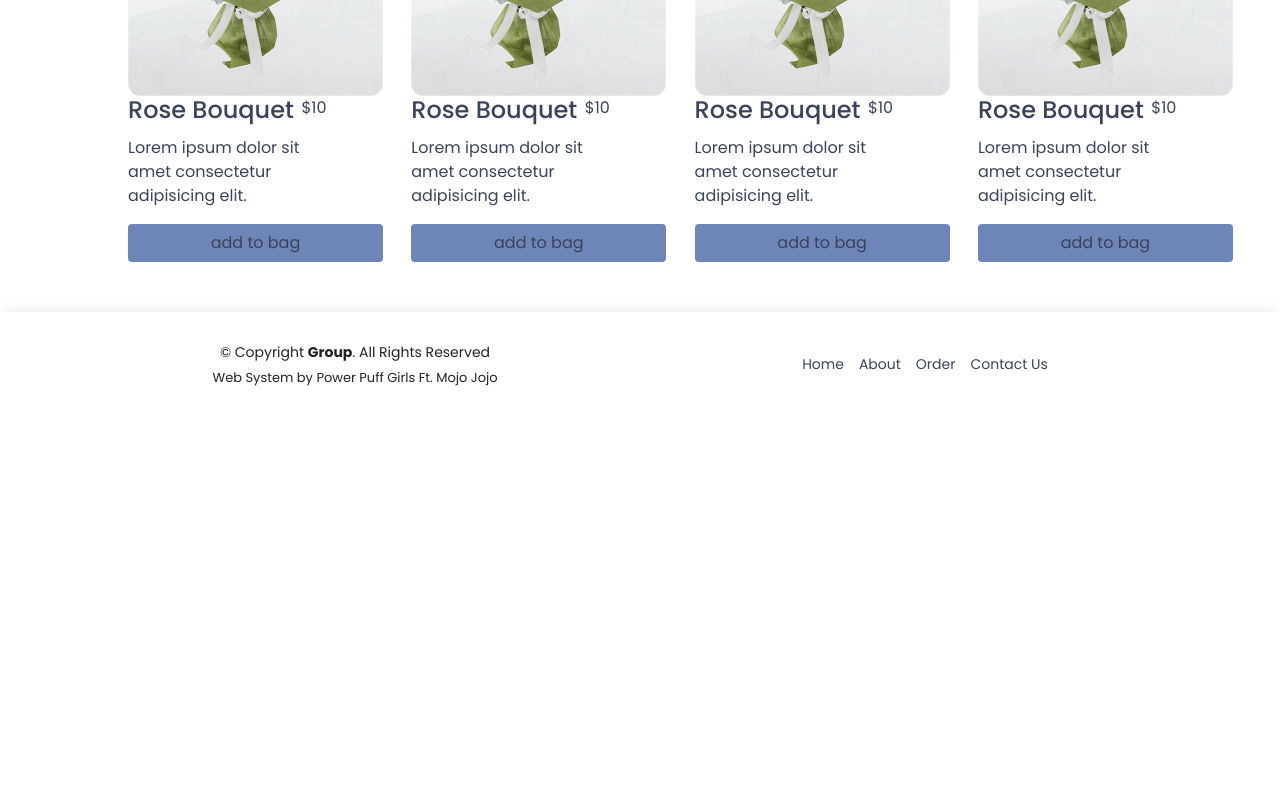
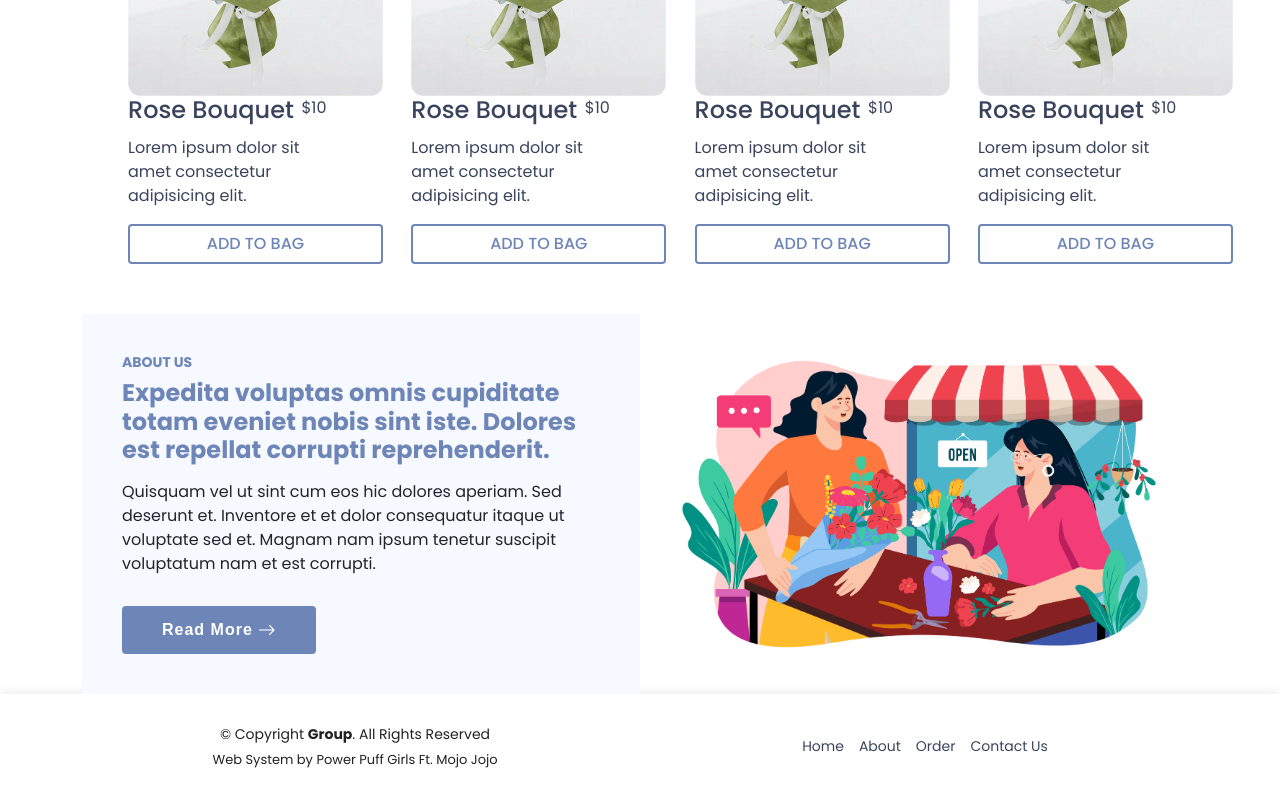
Before and after one commit to raeganfaith/MEAN-FlowerBouquet-Ecommerce, an Angular app: page / in a window 1280 px wide. Shown: the part 895-1695 px from the top of the page. Before the commit the page ends 1313 px from the top, so only its background shows below. Built offline with nearby package versions, Linux system fonts and the light colour scheme.

Commit message:
added about preview

```diff
--- a/src/app/home/home.component.css
+++ b/src/app/home/home.component.css
@@ -169,11 +169,68 @@ button{
   width: 255px;
 }
 .bouquet-container .btn{
+  background-color: white;
+  border-color: #6E85B7;
+  border-width: 2px;
+  align-items: center;
+  color: #6E85B7;
+  font-weight: 500;
+}
+
+.bouquet-container .btn:hover{
   background-color: #6E85B7;
-  align-items: center;
   color: #39445C;
 }
 
-.bouquet-container .btn:hover{
-  background-color: #B2C8DF;
+/* About CSS */
+.about .content {
+  background-color: #f6f9ff;
+  padding: 40px;
 }
+
+.about h3 {
+  font-size: 14px;
+  font-weight: 700;
+  color: #6E85B7;
+  text-transform: uppercase;
+}
+
+.about h2 {
+  font-size: 24px;
+  font-weight: 700;
+  color: #6E85B7;
+}
+
+.about p {
+  margin: 15px 0 30px 0;
+  line-height: 24px;
+}
+
+.about .btn-read-more {
+  line-height: 0;
+  padding: 15px 40px;
+  border-radius: 4px;
+  transition: 0.5s;
+  color: #fff;
+  background: #6E85B7;
+}
+
+.about .btn-read-more span {
+  font-family: "Nunito", sans-serif;
+  font-weight: 600;
+  font-size: 16px;
+  letter-spacing: 1px;
+}
+
+.about .btn-read-more i {
+  margin-left: 5px;
+  font-size: 18px;
+  transition: 0.3s;
+}
+
+.about .btn-read-more:hover i {
+  transform: translateX(5px);
+}
+.text-center a{
+  text-decoration: none;
+}
--- a/src/app/home/home.component.html
+++ b/src/app/home/home.component.html
@@ -17,7 +17,7 @@
   </div>
 </section><!-- End Hero -->
 
-<!-- Bestsellers Preview -->
+<!-- ======= Bestseller Preview ======= -->
 <section class="sell">
   <div class="top">
     <h1>Check out our Bestsellers!</h1>
@@ -35,7 +35,7 @@
             <p>$10</p>
           </div>
           <p>Lorem ipsum dolor sit amet consectetur adipisicing elit.</p>
-          <button class="btn">add to bag</button>
+          <button class="btn">ADD TO BAG</button>
         </div>
       </div>
       <div class="bouquet-column">
@@ -48,7 +48,7 @@
             <p>$10</p>
           </div>
           <p>Lorem ipsum dolor sit amet consectetur adipisicing elit.</p>
-          <button class="btn">add to bag</button>
+          <button class="btn">ADD TO BAG</button>
         </div>
       </div>
       <div class="bouquet-column">
@@ -61,7 +61,7 @@
             <p>$10</p>
           </div>
           <p>Lorem ipsum dolor sit amet consectetur adipisicing elit.</p>
-          <button class="btn">add to bag</button>
+          <button class="btn">ADD TO BAG</button>
         </div>
       </div>
       <div class="bouquet-column">
@@ -74,11 +74,40 @@
             <p>$10</p>
           </div>
           <p>Lorem ipsum dolor sit amet consectetur adipisicing elit.</p>
-          <button class="btn">add to bag</button>
+          <button class="btn">ADD TO BAG</button>
         </div>
       </div>
     </div>
   </div>
 </section>
 
+<!-- ======= About Section ======= -->
+<section id="about" class="about">
+  <div class="container" data-aos="fade-up">
+    <div class="row gx-0">
+
+      <div class="col-lg-6 d-flex flex-column justify-content-center" data-aos="fade-up" data-aos-delay="200">
+        <div class="content">
+          <h3>About Us</h3>
+          <h2>Expedita voluptas omnis cupiditate totam eveniet nobis sint iste. Dolores est repellat corrupti reprehenderit.</h2>
+          <p>
+            Quisquam vel ut sint cum eos hic dolores aperiam. Sed deserunt et. Inventore et et dolor consequatur itaque ut voluptate sed et. Magnam nam ipsum tenetur suscipit voluptatum nam et est corrupti.
+          </p>
+          <div class="text-center text-lg-start">
+            <a routerLink="aboutpage" class="btn-read-more d-inline-flex align-items-center justify-content-center align-self-center">
+              <span>Read More</span>
+              <i class="bi bi-arrow-right"></i>
+            </a>
+          </div>
+        </div>
+      </div>
+
+      <div class="col-lg-6 d-flex align-items-center" data-aos="zoom-out" data-aos-delay="200">
+        <img src="assets/img/about-hero.png" class="img-fluid" alt="">
+      </div>
+
+    </div>
+  </div>
+
+</section><!-- End About Section -->
 <app-footer></app-footer>
```
